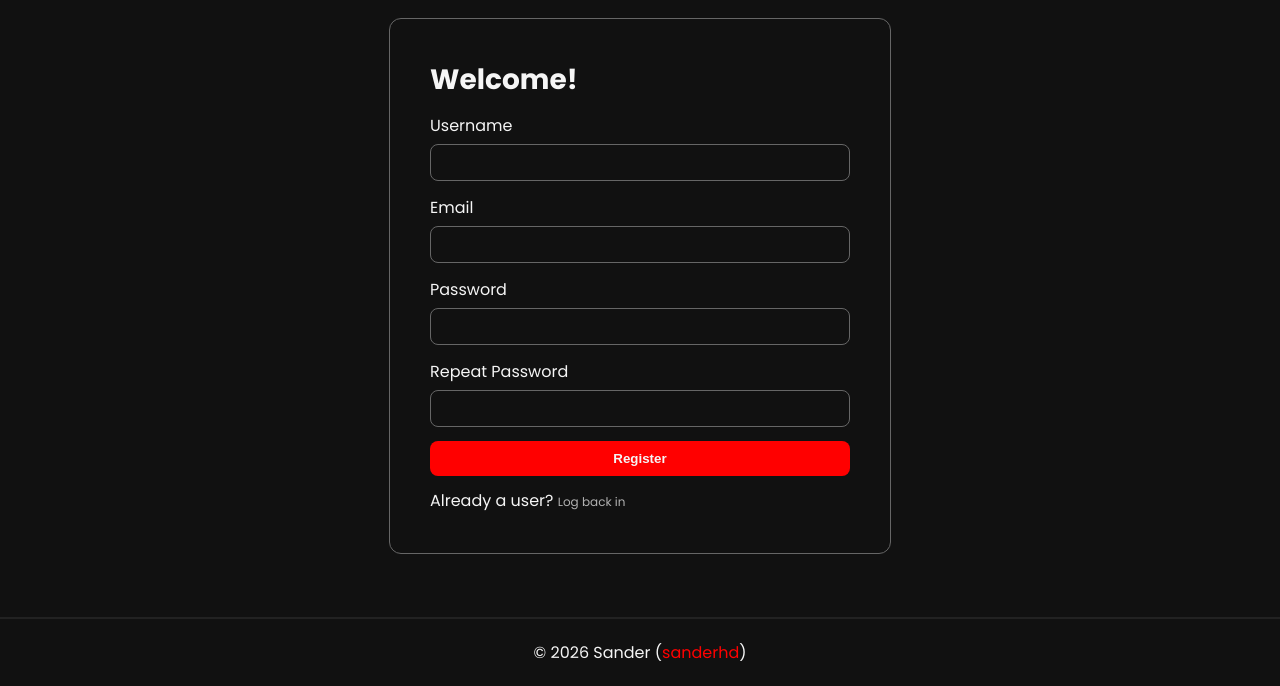
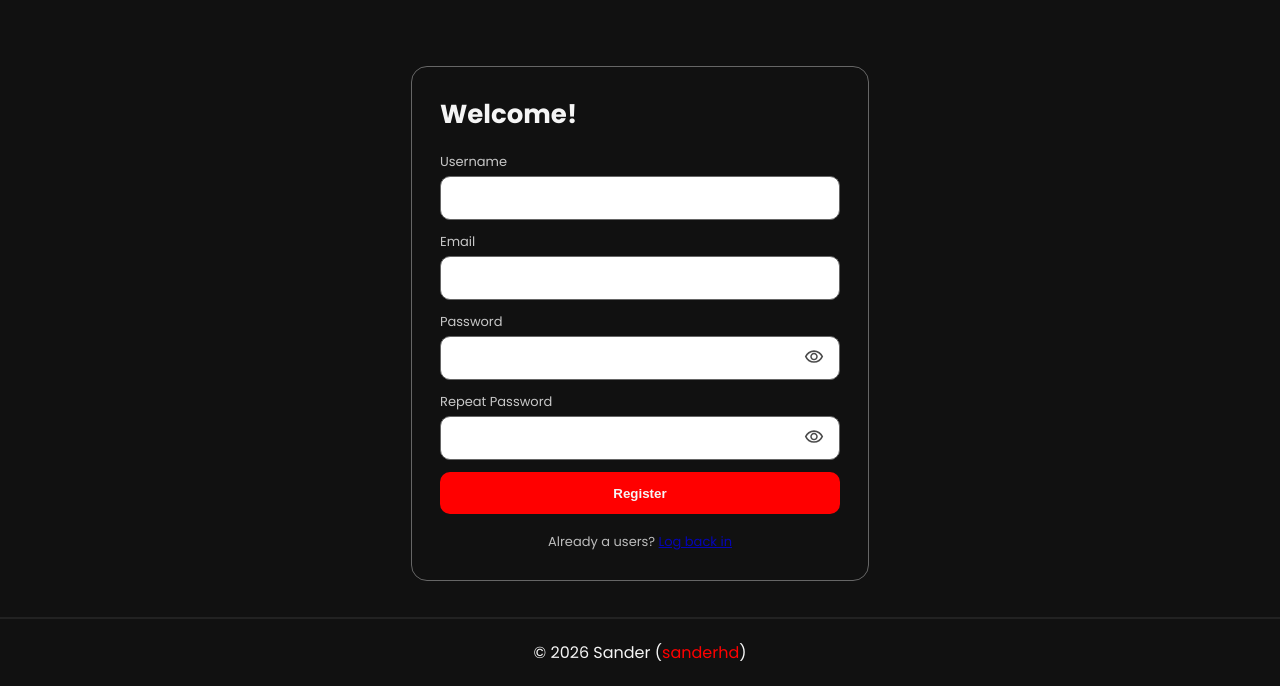
Before and after one commit to sanderhd/StreamHive, a PHP site: page /register in a window 1280 px wide. Shown: the part 114-800 px from the top of the page. Run offline with PHP 8.4, Linux system fonts and the light colour scheme.

Commit message:
feat: add hide/show button to password fields, style fixes login/register page, dashboard style fixes

```diff
--- a/views/auth/register.php
+++ b/views/auth/register.php
@@ -23,6 +23,7 @@ if ($_SERVER["REQUEST_METHOD"] === "POST") {
 
     <link rel="stylesheet" href="public/assets/css/style.css">
     <script src="public/assets/js/sidebar.js" defer></script>
+    <script src="public/assets/js/passwordField.js" defer></script>
 </head>
 <body>
     <nav>
@@ -126,17 +127,35 @@ if ($_SERVER["REQUEST_METHOD"] === "POST") {
 
                 <div class="field">
                     <label>Password</label>
-                    <input id="password" type="password" name="password">
+
+                    <div class="password-field">
+                       <input id="password" type="password" name="password">
+
+                        <button type="button" class="toggle-password">
+                            <svg xmlns="http://www.w3.org/2000/svg" height="24px" viewBox="0 -960 960 960" width="24px"><path d="M607.5-372.5Q660-425 660-500t-52.5-127.5Q555-680 480-680t-127.5 52.5Q300-575 300-500t52.5 127.5Q405-320 480-320t127.5-52.5Zm-204-51Q372-455 372-500t31.5-76.5Q435-608 480-608t76.5 31.5Q588-545 588-500t-31.5 76.5Q525-392 480-392t-76.5-31.5ZM214-281.5Q94-363 40-500q54-137 174-218.5T480-800q146 0 266 81.5T920-500q-54 137-174 218.5T480-200q-146 0-266-81.5ZM480-500Zm207.5 160.5Q782-399 832-500q-50-101-144.5-160.5T480-720q-113 0-207.5 59.5T128-500q50 101 144.5 160.5T480-280q113 0 207.5-59.5Z"/></svg>
+                        </button>
+                    </div>
                 </div>
 
                 <div class="field">
                     <label>Repeat Password</label>
-                    <input id="repeat-password" type="password" name="repeat-password">
+
+                    <div class="password-field">
+                        <input id="repeat-password" type="password" name="repeat-password">
+
+                        <button type="button" class="toggle-password">
+                            <svg xmlns="http://www.w3.org/2000/svg" height="24px" viewBox="0 -960 960 960" width="24px"><path d="M607.5-372.5Q660-425 660-500t-52.5-127.5Q555-680 480-680t-127.5 52.5Q300-575 300-500t52.5 127.5Q405-320 480-320t127.5-52.5Zm-204-51Q372-455 372-500t31.5-76.5Q435-608 480-608t76.5 31.5Q588-545 588-500t-31.5 76.5Q525-392 480-392t-76.5-31.5ZM214-281.5Q94-363 40-500q54-137 174-218.5T480-800q146 0 266 81.5T920-500q-54 137-174 218.5T480-200q-146 0-266-81.5ZM480-500Zm207.5 160.5Q782-399 832-500q-50-101-144.5-160.5T480-720q-113 0-207.5 59.5T128-500q50 101 144.5 160.5T480-280q113 0 207.5-59.5Z"/></svg>
+                        </button>
+                    </div>
+
                 </div>
 
                 <button>Register</button>
             </form>
-            <span>Already a user? <a href="login">Log back in</a></span>
+            <span class="bottom-text">
+                Already a users?
+                <a href="login">Log back in</a>
+            </span>
         </div>
     </main>
 
--- a/views/dashboard/index.php
+++ b/views/dashboard/index.php
@@ -89,7 +89,7 @@ $videos = $videoModel->getVideoByUserId($userId);
 
                 <a href="dashboard">
                     <div class="profile">
-                        <svg xmlns="http://www.w3.org/2000/svg" height="24px" viewBox="0 -960 960 960" width="24px" fill="#FFFFFF"><path d="M324.5-404.5Q310-419 310-440t14.5-35.5Q339-490 360-490t35.5 14.5Q410-461 410-440t-14.5 35.5Q381-390 360-390t-35.5-14.5Zm240 0Q550-419 550-440t14.5-35.5Q579-490 600-490t35.5 14.5Q650-461 650-440t-14.5 35.5Q621-390 600-390t-35.5-14.5ZM480-160q134 0 227-93t93-227q0-24-3-46.5T786-570q-21 5-42 7.5t-44 2.5q-91 0-172-39T390-708q-32 78-91.5 135.5T160-486v6q0 134 93 227t227 93Zm0 80q-83 0-156-31.5T197-197q-54-54-85.5-127T80-480q0-83 31.5-156T197-763q54-54 127-85.5T480-880q83 0 156 31.5T763-763q54 54 85.5 127T880-480q0 83-31.5 156T763-197q-54 54-127 85.5T480-80Zm-54-715q42 70 114 112.5T700-640q14 0 27-1.5t27-3.5q-42-70-114-112.5T480-800q-14 0-27 1.5t-27 3.5ZM177-581q51-29 89-75t57-103q-51 29-89 75t-57 103Zm249-214Zm-103 36Z"/></svg>
+                        <img src="https://api.dicebear.com/9.x/adventurer/svg?seed=<?= $user['username'] ?>" alt="avatar">
                     </div>
                 </a>
             <?php else: ?>
@@ -144,7 +144,7 @@ $videos = $videoModel->getVideoByUserId($userId);
             <?php foreach ($videos as $video) { ?>
                 <div class="video-card">
                     <img
-                        src="public/images/fallback.png"
+                        src="public/uploads/thumbnails/<?php echo $video["thumbnail"] ?>"
                         alt="<?= $video["title"] ?>"
                     >
                     <h3><?php echo $video["title"] ?></h3>
@@ -154,7 +154,7 @@ $videos = $videoModel->getVideoByUserId($userId);
                         <div class="views">
                             <svg xmlns="http://www.w3.org/2000/svg" height="24px" viewBox="0 -960 960 960" width="24px" fill="#e3e3e3"><path d="M320-200v-560l440 280-440 280Zm80-280Zm0 134 210-134-210-134v268Z"/></svg> <?php echo $video["views"] ?>
                             <svg xmlns="http://www.w3.org/2000/svg" height="24px" viewBox="0 -960 960 960" width="24px" fill="#e3e3e3"><path d="M200-200h57l391-391-57-57-391 391v57Zm-80 80v-170l528-527q12-11 26.5-17t30.5-6q16 0 31 6t26 18l55 56q12 11 17.5 26t5.5 30q0 16-5.5 30.5T817-647L290-120H120Zm640-584-56-56 56 56Zm-141 85-28-29 57 57-29-28Z"/></svg> <a href="dashboard/video/edit/<?php echo $video["id"] ?>">Edit</a>
-                            <svg xmlns="http://www.w3.org/2000/svg" height="24px" viewBox="0 -960 960 960" width="24px" fill="#e3e3e3"><path d="M200-200h57l391-391-57-57-391 391v57Zm-80 80v-170l528-527q12-11 26.5-17t30.5-6q16 0 31 6t26 18l55 56q12 11 17.5 26t5.5 30q0 16-5.5 30.5T817-647L290-120H120Zm640-584-56-56 56 56Zm-141 85-28-29 57 57-29-28Z"/></svg> <a href="dashboard/video/delete/<?php echo $video["id"] ?>">Delete</a>
+                            <svg xmlns="http://www.w3.org/2000/svg" height="24px" viewBox="0 -960 960 960" width="24px" fill="#e3e3e3"><path d="M280-120q-33 0-56.5-23.5T200-200v-520h-40v-80h200v-40h240v40h200v80h-40v520q0 33-23.5 56.5T680-120H280Zm400-600H280v520h400v-520ZM360-280h80v-360h-80v360Zm160 0h80v-360h-80v360ZM280-720v520-520Z"/></svg> <a href="dashboard/video/delete/<?php echo $video["id"] ?>">Delete</a>
                         </div>
                     </div>
                 </div>
--- a/views/index.php
+++ b/views/index.php
@@ -122,7 +122,7 @@ $videos = $videoModel->getAllVideos();
             <?php foreach ($videos as $video) { ?>
                 <div class="video-card">
                     <img
-                        src="/streamhive/public/images/fallback.png"
+                        src="public/uploads/thumbnails/<?php echo $video["thumbnail"]?>"
                         alt="<?= $video["title"] ?>"
                     >
                     <h3 class=""><?php echo $video["title"] ?></h3>
```
Also changed, not shown: views/auth/login.php (+13 -2 lines), public/assets/css/style.css, public/assets/js/passwordField.js (added), public/assets/scss/_auth.scss, public/assets/scss/_videos.scss, 1 other file.
